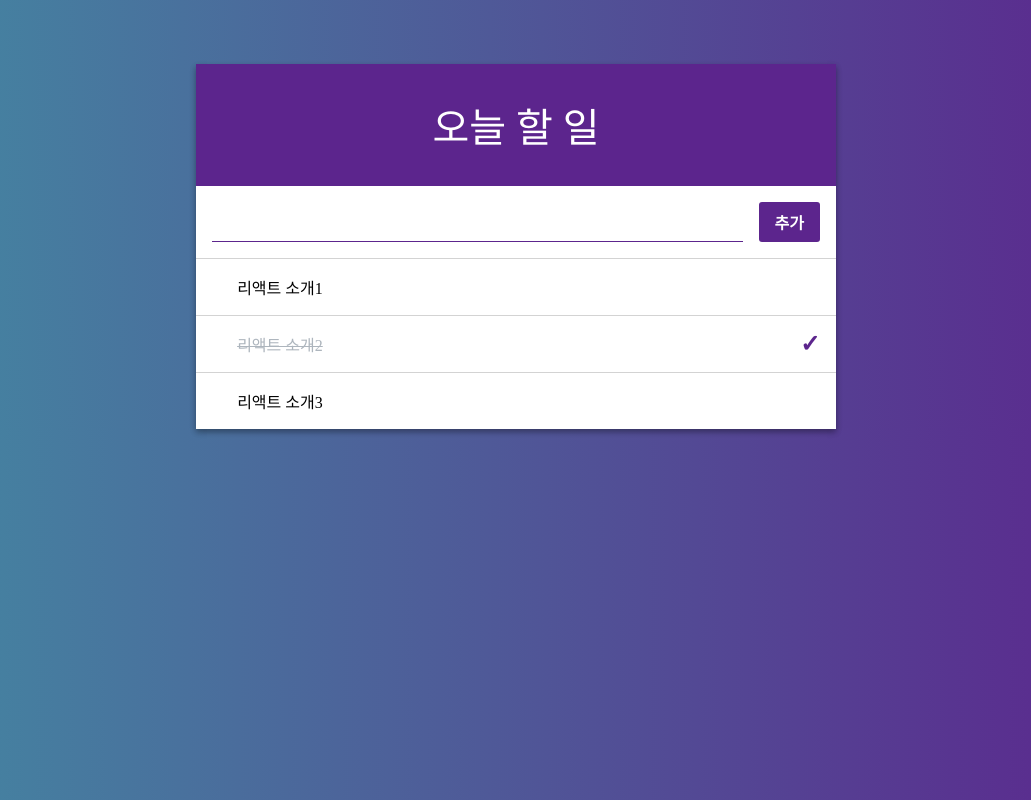
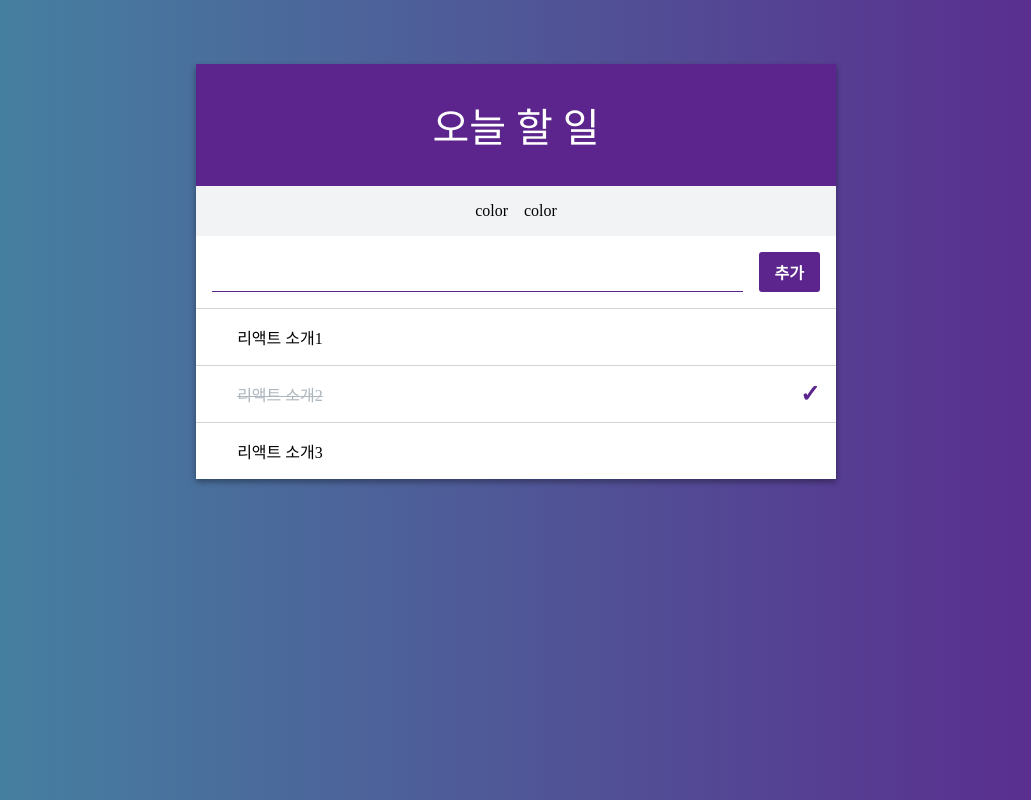
Before and after one commit to dorothy7964/react_todolist, a React (Create React App) app: page / in a window 1280 px wide. Shown: the whole page, without its empty margins (124-1155 px from the left). Built offline with nearby package versions, Linux system fonts and the light colour scheme.

Commit message:
Palette 생성
TodoListTemplate 에서 Palette 가 들어갈 자리 생성

```diff
--- a/src/App.js
+++ b/src/App.js
@@ -2,12 +2,16 @@ import React, { Component } from 'react';
 import TodoListTemplate from './components/TodoListTemplate';
 import Form from './components/Form';
 import TodoItemList from './components/TodoItemList';
+import Palette from './components/Palette';
+
+const colors = ['#343a40', '#f03e3e', '#12b886', '#228ae6'];
 
 class App extends Component {
   id = 3 // 이미 0,1,2 가 존재하므로 3으로 설정
 
   state = {
     input : '',
+    color : '#343a40',
     todos: [
       { id: 0, text: ' 리액트 소개1', checked: false },
       { id: 1, text: ' 리액트 소개2', checked: true },
@@ -67,7 +71,7 @@ class App extends Component {
   }
 
   render() {
-    const { input, todos } = this.state;
+    const { input, color, todos } = this.state;
 
     const {
       handleChange,
@@ -78,7 +82,15 @@ class App extends Component {
     } = this;
 
     return(
-      <TodoListTemplate form={(
+      <TodoListTemplate
+        palette={(
+          <Palette
+            colors={colors}
+            selected={color}
+          />
+        )}
+
+        form={(
           <Form
             value={input}
             onChange={handleChange}
--- /dev/null
+++ b/src/components/Palette.css
@@ -0,0 +1,12 @@
+.palette {
+  display: flex;
+  justify-content: center;
+}
+
+.color {
+
+}
+
+.color + .color {
+  margin-left: 1rem;
+}
--- /dev/null
+++ b/src/components/Palette.js
@@ -0,0 +1,21 @@
+import React from 'react';
+import './Palette.css';
+
+const Color = (props) => {
+  return (
+    <div className="color">
+      color
+    </div>
+  )
+}
+
+const Palette = ({colors, selected}) => {
+  return (
+    <div className="palette">
+      <Color />
+      <Color />
+    </div>
+  )
+}
+
+export default Palette;
--- a/src/components/TodoListTemplate.css
+++ b/src/components/TodoListTemplate.css
@@ -21,6 +21,11 @@
   font-weight: 100;
 }
 
+.palette-wrapper {
+  padding: 1rem;
+  background: #f1f3f5;
+}
+
 .form-wrapper {
   padding: 1rem;
   border-bottom: 1px solid lightgray;
--- a/src/components/TodoListTemplate.js
+++ b/src/components/TodoListTemplate.js
@@ -1,10 +1,14 @@
 import React from 'react';
 import './TodoListTemplate.css';
 
-const TodoListTemplate = ({form, children}) => {
+const TodoListTemplate = ({palette, form, children}) => {
   return (
     <main className="todoListTemplate">
       <div className="title">오늘 할 일</div>
+
+      <section className="palette-wrapper">
+        {palette}
+      </section>
 
       <section className="form-wrapper">
         {form}
```
